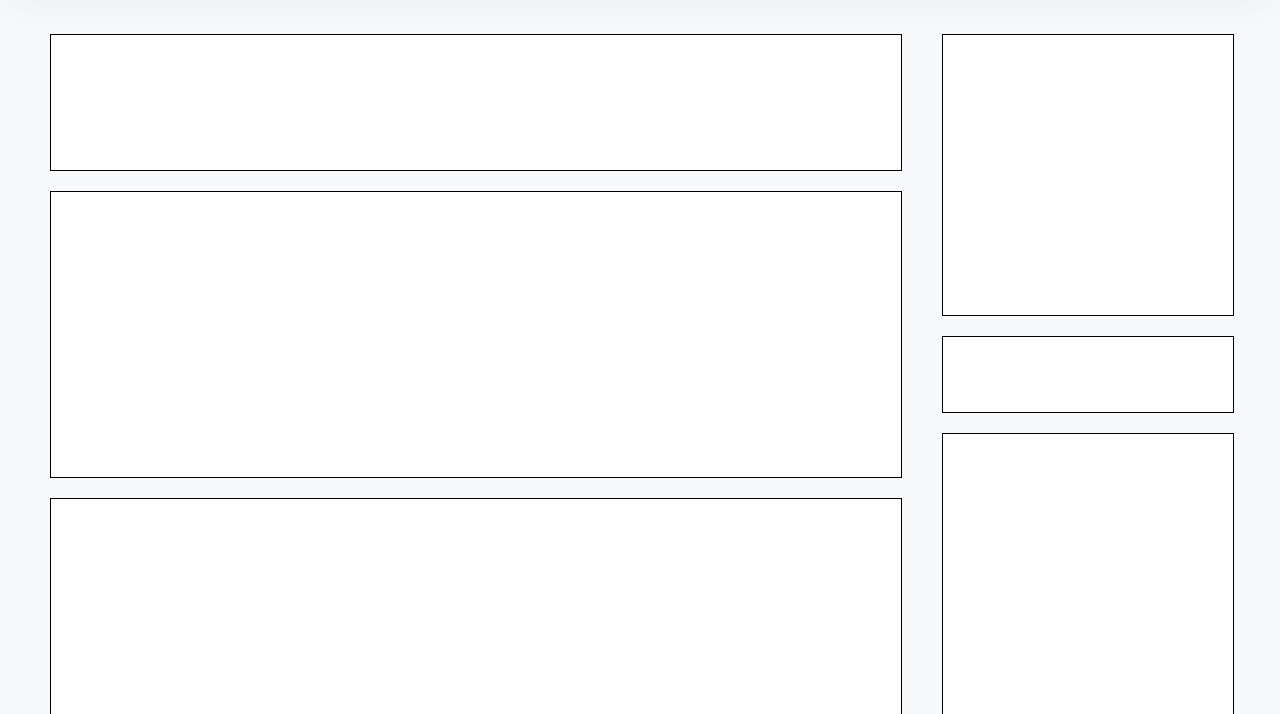
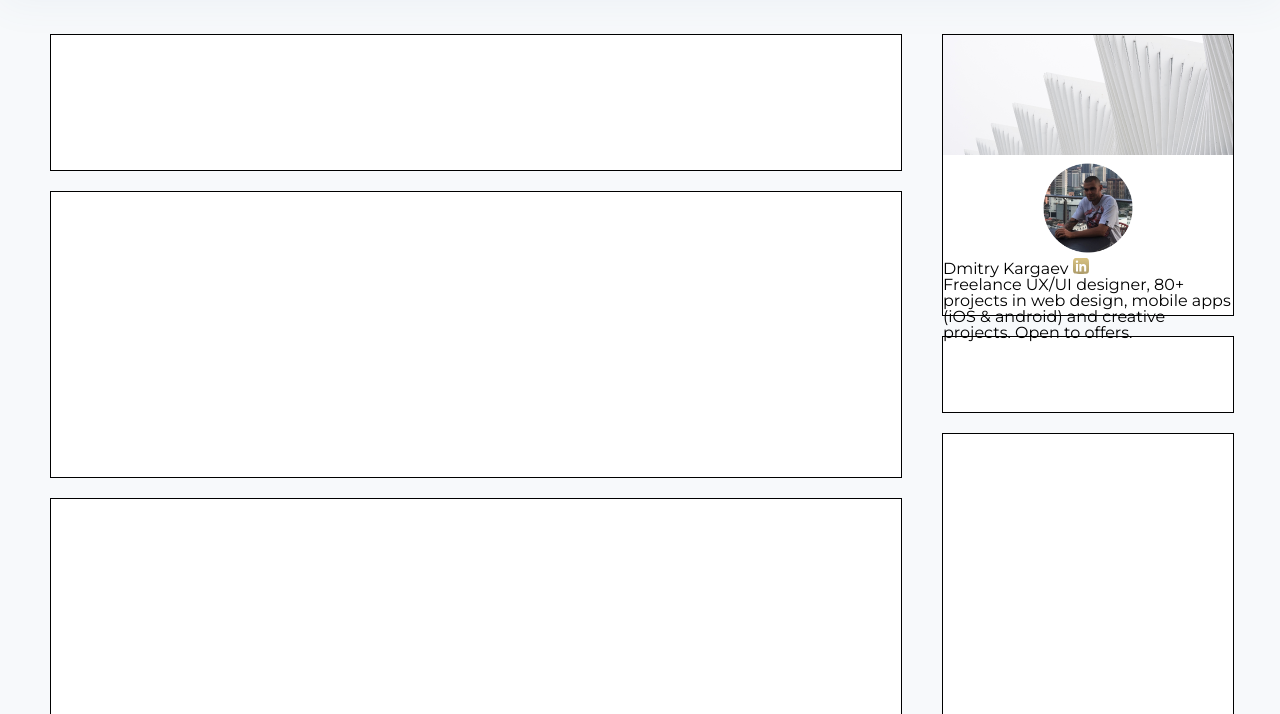
Before and after one commit to lucasga1/DBC_VemSer_ProjetoFinal_HMTL, a plain HTML site: page index.network.html in a window 1280 px wide. Shown: the part 86-800 px from the top of the page. Drawn offline with Linux system fonts and the light colour scheme.

Commit message:
começando perfil article

```diff
--- a/index.network.html
+++ b/index.network.html
@@ -55,7 +55,23 @@
                 <div class="section-publicacao4"></div>
             </div>
             <aside>
-                <div class="section-perfil-article"></div>
+                <div class="section-perfil-article">
+                    <img src="./images/network/capa-perfil-article.png" alt="">
+                    <div>
+                        <img width="100px" height="100px" src="./images/Ellipse.png" alt="fotoPerfil">
+                        <h3>Dmitry Kargaev <span><svg width="16" height="16" viewBox="0 0 16 16" fill="none" xmlns="http://www.w3.org/2000/svg">
+                            <path fill-rule="evenodd" clip-rule="evenodd" d="M0.87868 0.87868C0 1.75736 0 3.17157 0 6V10C0 12.8284 0 14.2426 0.87868 15.1213C1.75736 16 3.17157 16 6 16H10C12.8284 16 14.2426 16 15.1213 15.1213C16 14.2426 16 12.8284 16 10V6C16 3.17157 16 1.75736 15.1213 0.87868C14.2426 0 12.8284 0 10 0H6C3.17157 0 1.75736 0 0.87868 0.87868ZM3.99344 5.01216C3.33466 5.01216 2.8 4.47202 2.8 3.80608C2.8 3.14014 3.33466 2.6 3.99344 2.6C4.65222 2.6 5.18688 3.14014 5.18688 3.80608C5.18688 4.47202 4.6529 5.01216 3.99344 5.01216ZM2.97049 13.4V5.87911H5.01639V13.4H2.97049ZM11.1541 13.4H13.2V8.77876C13.2 5.18719 9.37894 5.31778 8.42623 7.08587V5.87911H6.38033V13.4H8.42623V9.56845C8.42623 7.44004 11.1541 7.26569 11.1541 9.56845V13.4Z" fill="url(#paint0_linear_1_87)"/>
+                            <defs>
+                            <linearGradient id="paint0_linear_1_87" x1="8" y1="0" x2="8" y2="16" gradientUnits="userSpaceOnUse">
+                            <stop stop-color="#D8C281"/>
+                            <stop offset="1" stop-color="#AC9B69"/>
+                            </linearGradient>
+                            </defs>
+                            </svg>
+                            </span>
+                            <p>Freelance UX/UI designer, 80+ projects in web design, mobile apps (iOS & android) and creative projects. Open to offers.</p>
+                    </div>
+                </div>
                 <div class="section-new-article"></div>
                 <div class="section-mygroup"></div>
                 <div class="section-followed"></div>
--- a/style-net.css
+++ b/style-net.css
@@ -51,6 +51,20 @@
     border: 1px solid black;
 }
 
+.section-perfil-article>img {
+    max-width: 100%;
+}
+
+.section-perfil-article>div {
+    display: flex;
+    flex-direction: column;
+    align-items: center;
+}
+
+.section-perfil-article>h3 {
+    text-align: center;
+}
+
 /* PERFIL ASIDE */
 
 /* NEW ARTICLE*/
```
Also changed, not shown: images/network/capa-perfil-article.png (added).
